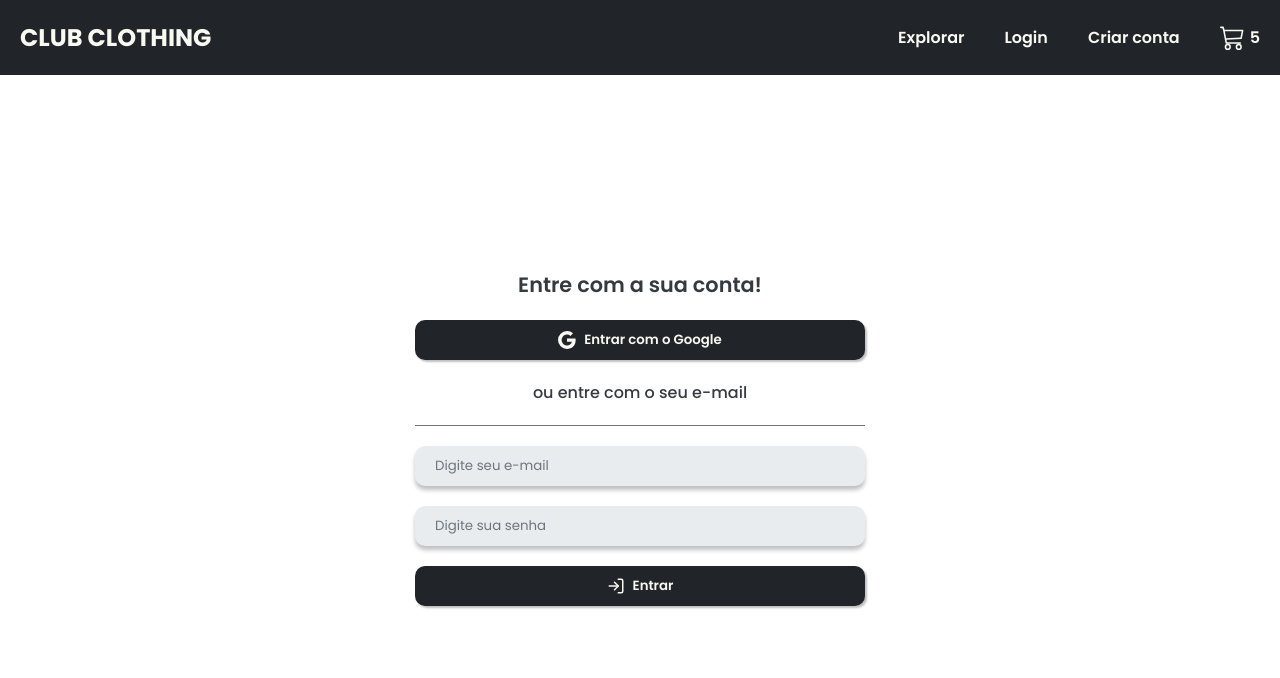
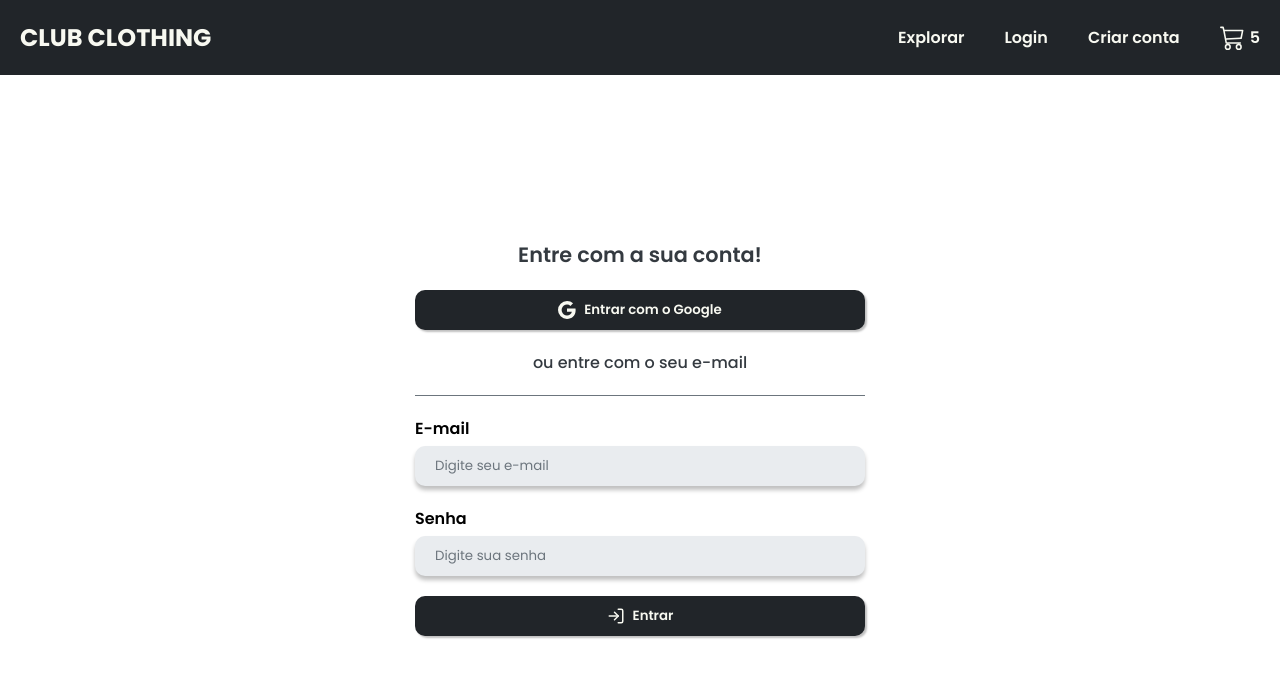
Before and after one commit to Abimael-Pereira/ecommerce-frontend, a React (Vite) app: page /login in a window 1280 px wide. Shown: the top 678 px of the page. Built offline with nearby package versions, Linux system fonts and the light colour scheme.

Commit message:
feat: add Login Page email and password labels

```diff
--- a/src/pages/login/login.page.tsx
+++ b/src/pages/login/login.page.tsx
@@ -29,9 +29,12 @@ const LoginPage = () => {
           <LoginSubtitle>ou entre com o seu e-mail</LoginSubtitle>
 
           <LoginInputContainer>
+            <p>E-mail</p>
             <CutomInput placeholder="Digite seu e-mail" />
           </LoginInputContainer>
+
           <LoginInputContainer>
+            <p>Senha</p>
             <CutomInput placeholder="Digite sua senha" type="password" />
           </LoginInputContainer>
 
```
